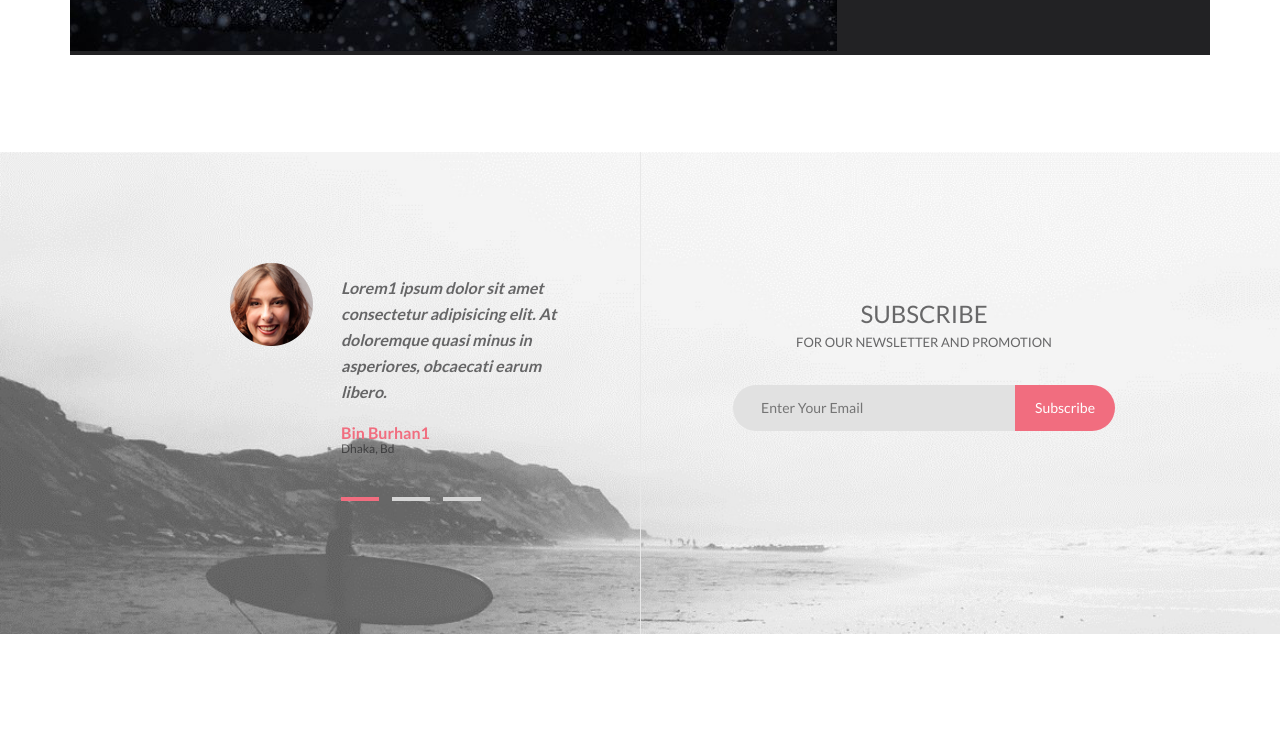
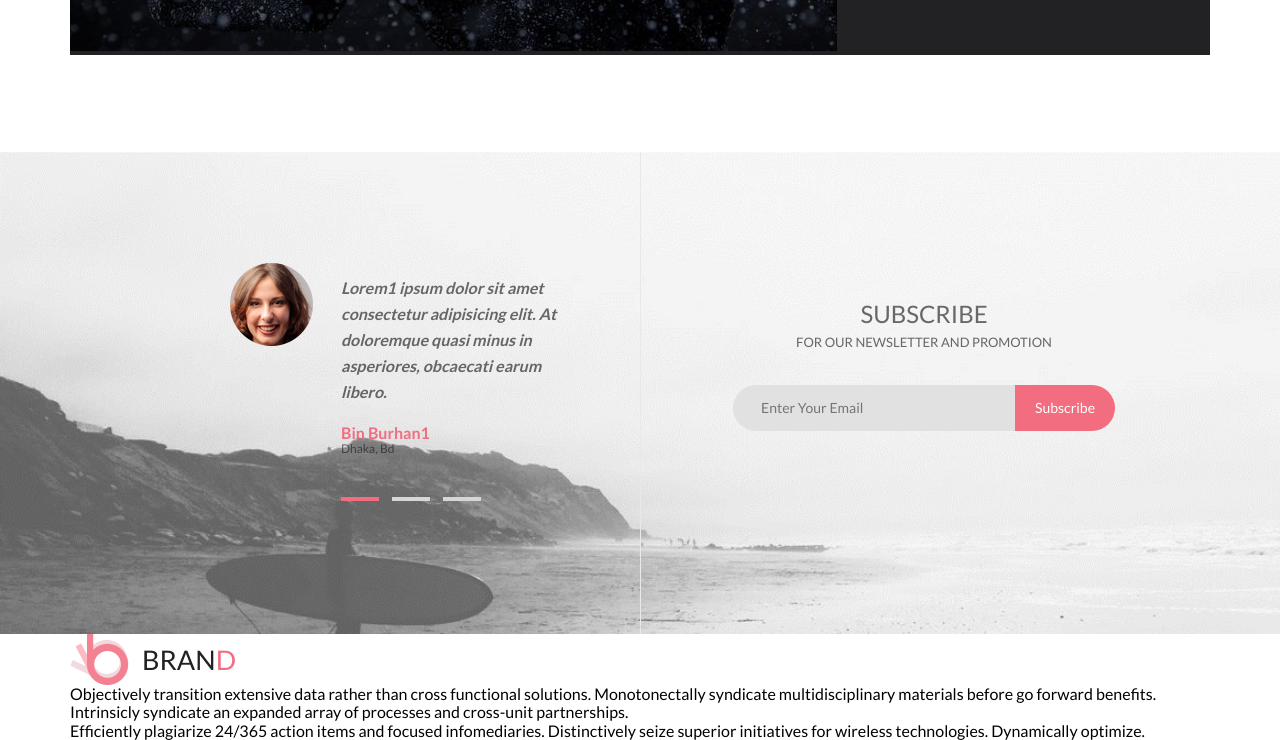
Before and after one commit to ncowboy/gu_html5_css3, a plain HTML site: page index.html in a window 1280 px wide. Shown: the part 3391-4131 px from the top of the page. Before the commit the page ends 4025 px from the top, so only its background shows below. Drawn offline with Linux system fonts and the light colour scheme.

Commit message:
начало работы над футером

```diff
--- a/css/style.css
+++ b/css/style.css
@@ -673,5 +673,9 @@ body {
 }
 
 .header-cart:hover {
-   background-image: url('../img/cart-hover.svg');
+    background-image: url('../img/cart-hover.svg');
 }
+
+.footer-top-wrapper {
+    display: flex;
+}
--- a/index.html
+++ b/index.html
@@ -83,7 +83,7 @@
             </a>
         </div>
     </div>
-    <div class="products" id="products">
+    <section class="products" id="products">
         <div class="container products-container">
             <h4 class="products-h4">Fetured Items</h4>
             <p class="products-subheader">Shop for items based on what we featured in this week</p>
@@ -195,7 +195,7 @@
             </div>
             <a class="button products-button" href="#">Browse all product <i class="fas fa-long-arrow-alt-right"></i></a>
         </div>
-    </div>
+    </section>
     <div class="feature">
         <div class="container feature-container">
             <div class="feature-wrapper">
@@ -286,7 +286,21 @@
         </div>
     </div>
     <div class="footer">
-        <div class="footer-top"></div>
+        <div class="footer-top">
+            <div class="container footer-top-wrapper">
+                <div class="footer-top-left">
+                    <a class="logo" href="#"><img class="logo-img" src="img/logo.png" alt="logo" /><span class="logo-bran">BRAN</span><span class="logo-d">D</span></a>
+                    <p class="footer-top-left-text">Objectively transition extensive data rather than cross functional solutions. Monotonectally syndicate multidisciplinary materials before go forward benefits. Intrinsicly syndicate an expanded array of processes and cross-unit partnerships. </p>
+                    <p class="footer-top-left-text">
+                        Efficiently plagiarize 24/365 action items and focused infomediaries.
+                        Distinctively seize superior initiatives for wireless technologies. Dynamically optimize.
+                    </p>
+                </div>
+                <nav class="footer-top-nav">
+
+                </nav>
+            </div>
+        </div>
         <div class="footer-bottom"></div>
     </div>
 
```
